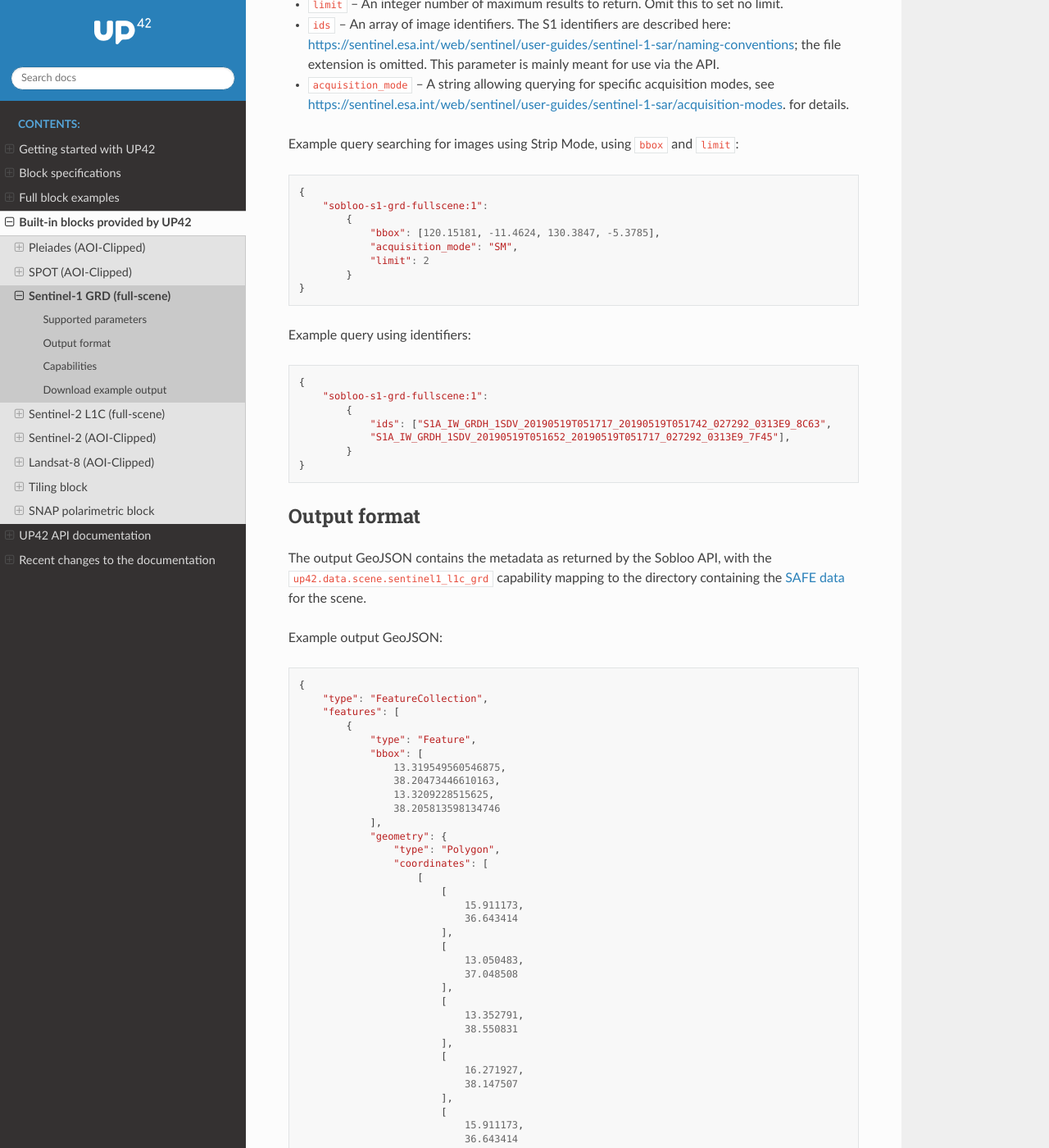
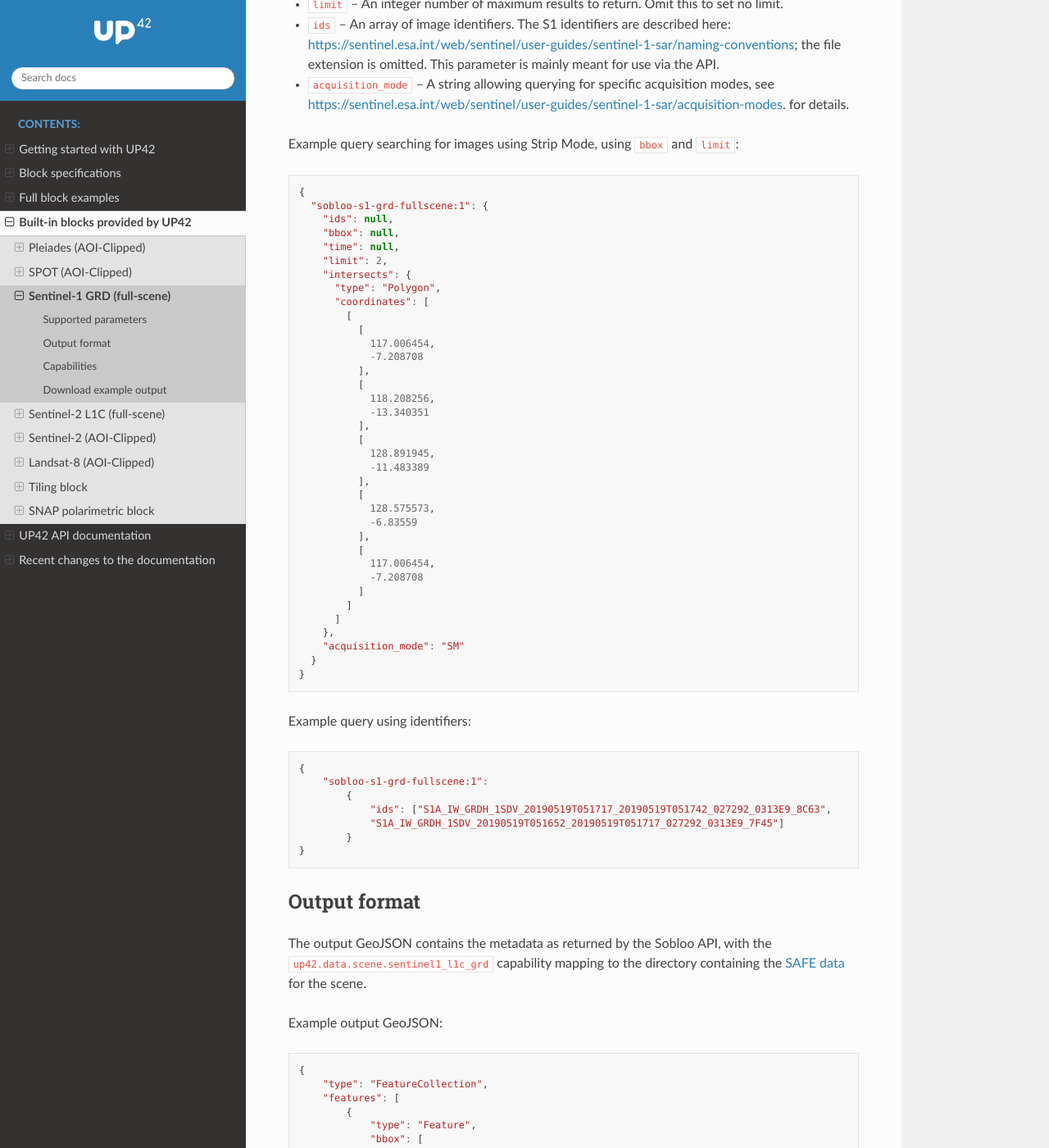
Before and after one commit to up42/docs, a Sphinx documentation site: the page built from source/up42-blocks/sobloo-s1-grd.rst, in a window 1280 px wide and 1400 px high, scrolled down 961 px. Shown: the whole window at 82% size. Built offline with Sphinx 7.4.7 and the Read the Docs theme 2.0.0, drawn with Linux system fonts in a browser that asks for light colours.

```diff
--- a/source/up42-blocks/sobloo-s1-grd.rst
+++ b/source/up42-blocks/sobloo-s1-grd.rst
@@ -38,12 +38,40 @@ Example query searching for images using Strip Mode, using ``bbox`` and ``limit`
 .. code-block:: javascript
 
     {
-        "sobloo-s1-grd-fullscene:1":
-            {
-                "bbox": [120.15181, -11.4624, 130.3847, -5.3785],
-                "acquisition_mode": "SM",
-                "limit": 2
-            }
+      "sobloo-s1-grd-fullscene:1": {
+        "ids": null,
+        "bbox": null,
+        "time": null,
+        "limit": 2,
+        "intersects": {
+          "type": "Polygon",
+          "coordinates": [
+            [
+              [
+                117.006454,
+                -7.208708
+              ],
+              [
+                118.208256,
+                -13.340351
+              ],
+              [
+                128.891945,
+                -11.483389
+              ],
+              [
+                128.575573,
+                -6.83559
+              ],
+              [
+                117.006454,
+                -7.208708
+              ]
+            ]
+          ]
+        },
+        "acquisition_mode": "SM"
+      }
     }
 
 Example query using identifiers:
@@ -54,7 +82,7 @@ Example query using identifiers:
         "sobloo-s1-grd-fullscene:1":
             {
                 "ids": ["S1A_IW_GRDH_1SDV_20190519T051717_20190519T051742_027292_0313E9_8C63",
-                "S1A_IW_GRDH_1SDV_20190519T051652_20190519T051717_027292_0313E9_7F45"],
+                "S1A_IW_GRDH_1SDV_20190519T051652_20190519T051717_027292_0313E9_7F45"]
             }
     }
 
```
Also changed, not shown: source/up42-blocks/sobloo-s2-l1c.rst (+7 -3 lines).
